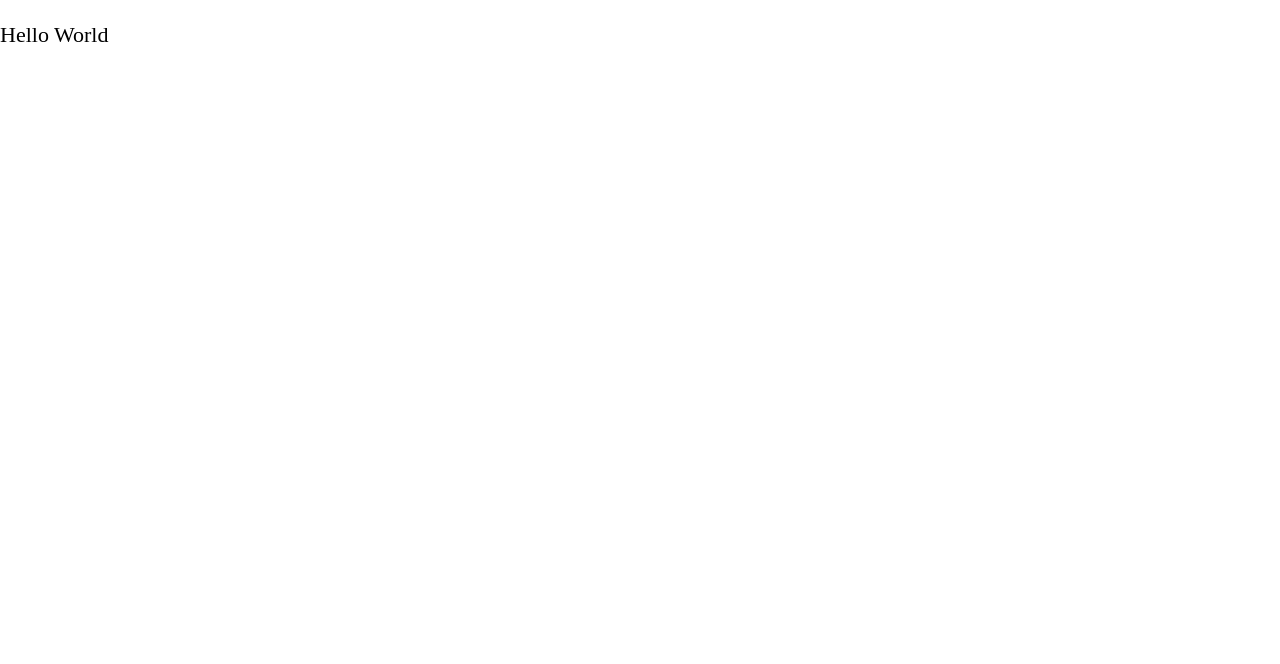
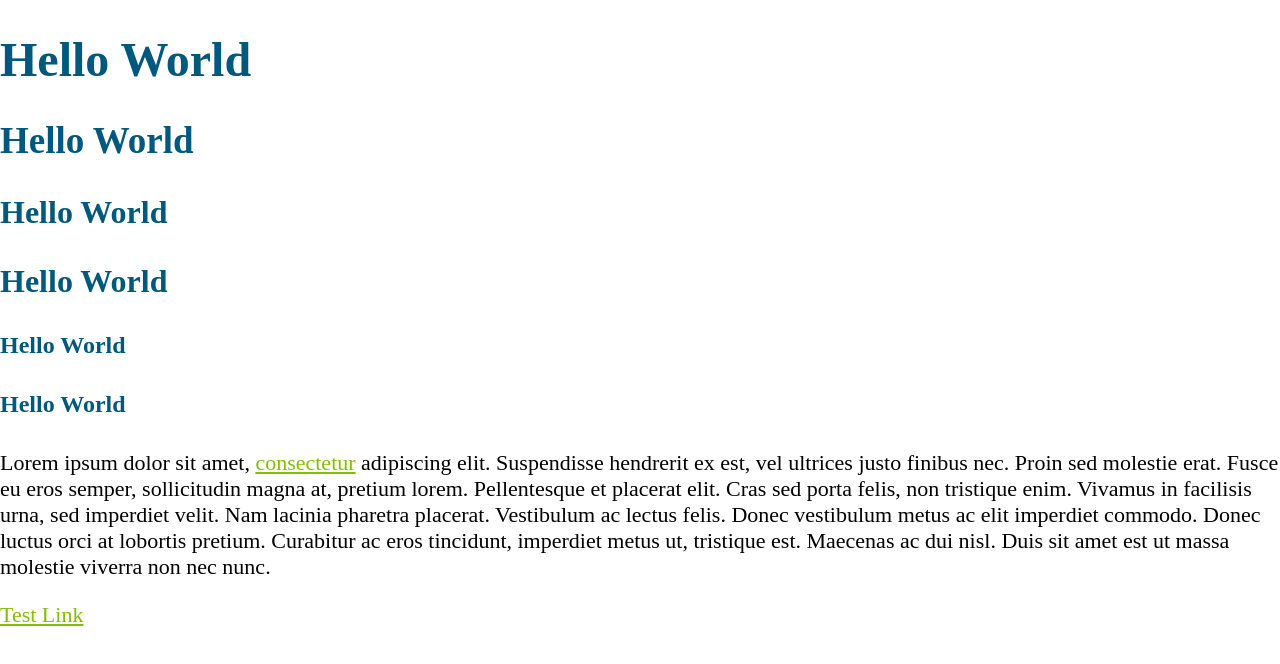
Before and after one commit to webslinga/sprucetech, a website: page public/index.html in a window 1280 px wide. Drawn offline with nearby package versions, Linux system fonts and the light colour scheme; files that its build step writes are made by us from their sources; a web font is replaced by a local one.

Commit message:
preview text styles

```diff
--- a/public/index.html
+++ b/public/index.html
@@ -6,6 +6,15 @@
     <link rel="stylesheet" href="/css/main.css">
   </head>
   <body>
-    <p>Hello World</p>
+    <h1>Hello World</h1>
+    <h2>Hello World</h2>
+    <h3>Hello World</h3>
+    <h3 class="header-lightweight">Hello World</h3>
+    <h4>Hello World</h4>
+    <h4 class="header-lightweight">Hello World</h4>
+    <p>
+      Lorem ipsum dolor sit amet, <a href="#">consectetur</a> adipiscing elit. Suspendisse hendrerit ex est, vel ultrices justo finibus nec. Proin sed molestie erat. Fusce eu eros semper, sollicitudin magna at, pretium lorem. Pellentesque et placerat elit. Cras sed porta felis, non tristique enim. Vivamus in facilisis urna, sed imperdiet velit. Nam lacinia pharetra placerat. Vestibulum ac lectus felis. Donec vestibulum metus ac elit imperdiet commodo. Donec luctus orci at lobortis pretium. Curabitur ac eros tincidunt, imperdiet metus ut, tristique est. Maecenas ac dui nisl. Duis sit amet est ut massa molestie viverra non nec nunc.
+    </p>
+    <a href="#">Test Link</a>
   </body>
 </html>
```
